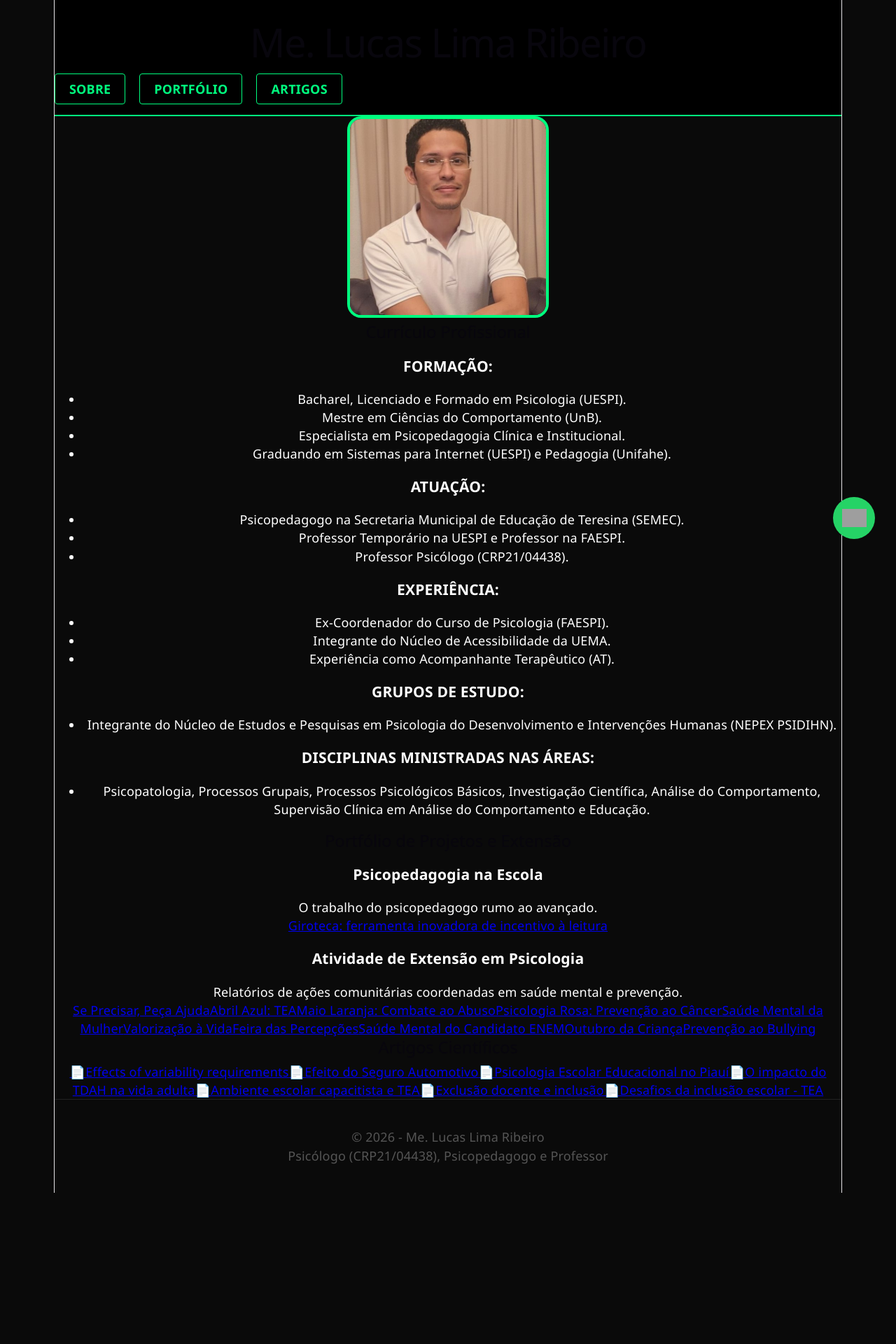
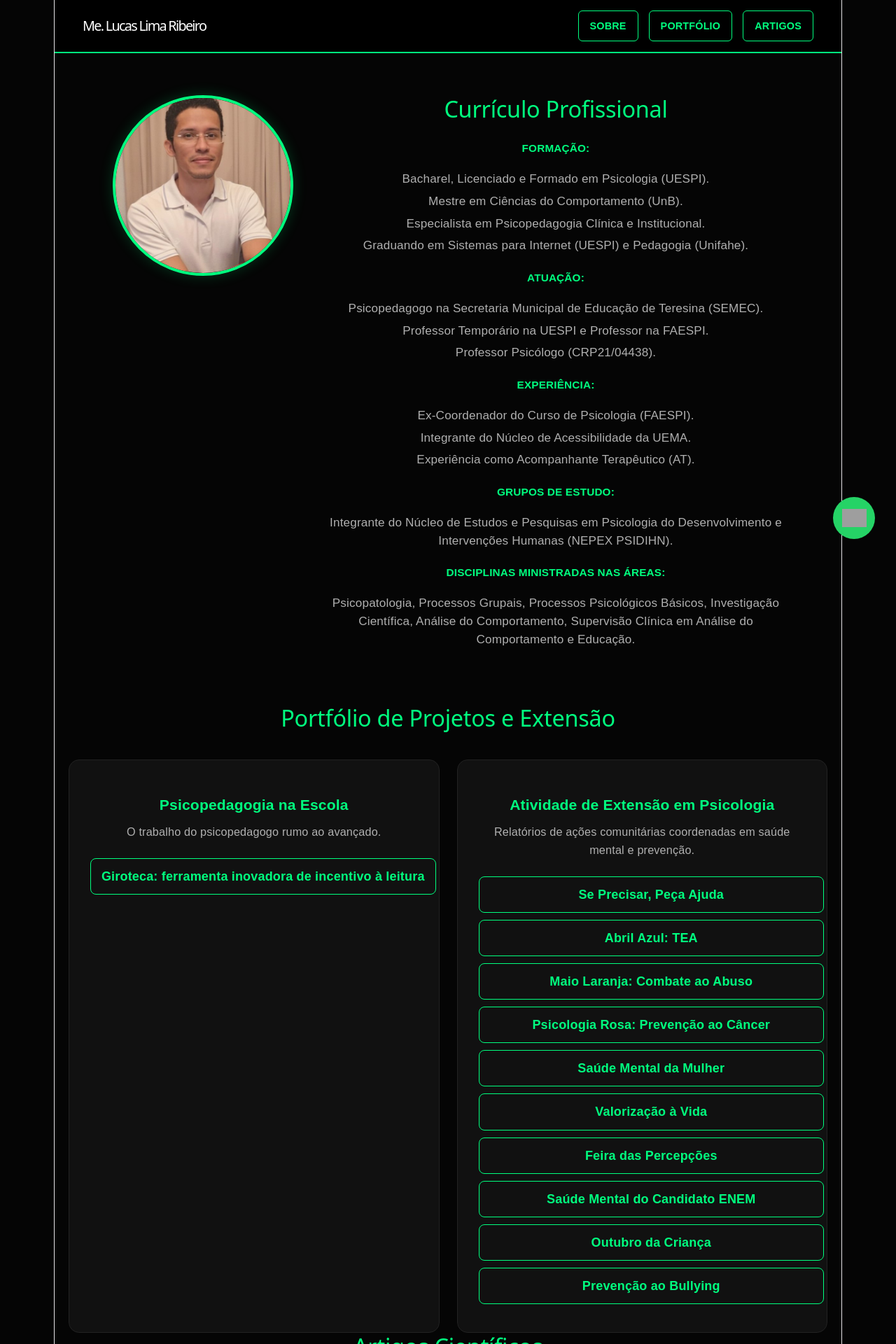
Before and after one commit to psilucaslima/portfolio-react, a React (Vite) app: page / in a window 1280 px wide. Shown: the top 1920 px of the page at 70% size. Before the commit the page ends 1704 px from the top, so only its background shows below. Built offline with nearby package versions, Linux system fonts and the light colour scheme; grey boxes are pictures that could not be loaded.

Commit message:
Update App.css

```diff
--- a/src/App.css
+++ b/src/App.css
@@ -1,96 +1,77 @@
 :root {
-  --green: #00FF7F;
-  --bg: #0a0a0a;
-  --bg-alt: #121212;
-  --text: #ffffff;
-  --text-dim: #b0b0b0;
+  --primary: #00FF7F;
+  --bg-dark: #050505;
+  --bg-card: #111111;
+  --text-main: #ffffff;
+  --text-muted: #b0b0b0;
 }
 
-body {
-  margin: 0; background-color: var(--bg); color: var(--text);
-  font-family: 'Segoe UI', sans-serif; overflow-x: hidden;
-}
+html { scroll-behavior: smooth; scroll-padding-top: 100px; }
+body { margin: 0; background-color: var(--bg-dark); color: var(--text-main); font-family: sans-serif; }
 
-/* NAVBAR EXPANDIDA */
+.container { max-width: 1100px; margin: 0 auto; padding: 0 20px; }
+
+/* NAVBAR */
 .navbar {
   position: sticky; top: 0; background: rgba(0,0,0,0.95);
-  border-bottom: 2px solid var(--green); z-index: 1000; padding: 15px 0;
+  border-bottom: 2px solid var(--primary); z-index: 1000; padding: 15px 0;
 }
-.nav-container-full {
-  display: flex; justify-content: space-between; align-items: center;
-  padding: 0 5%; /* Expandido para as bordas */
+.nav-container {
+  display: flex; justify-content: space-between; align-items: center; padding: 0 40px;
 }
-.nav-menu { display: flex; gap: 20px; }
+.navbar h1 { font-size: 1.1rem; margin: 0; color: white; }
+.nav-menu { display: flex; gap: 15px; }
 .nav-menu a {
-  text-decoration: none; color: var(--green); font-weight: bold;
-  padding: 8px 20px; border: 1px solid var(--green); border-radius: 4px; transition: 0.3s;
+  text-decoration: none; color: var(--primary); font-size: 0.8rem; font-weight: bold;
+  padding: 8px 16px; border: 1px solid var(--primary); border-radius: 6px; transition: 0.3s;
 }
-.nav-menu a:hover { background: var(--green); color: #000; }
+.nav-menu a:hover { background: var(--primary); color: #000; }
 
-/* SEÇÕES QUE OCUPAM A TELA */
-.section-expanded { padding: 80px 5%; border-bottom: 1px solid #222; }
-.bg-darker { background-color: #050505; }
-.content-wrapper { width: 100%; margin: 0 auto; }
+/* HERO SECTION */
+.hero-section { padding: 60px 0; }
+.hero-content {
+  display: flex; gap: 50px; align-items: flex-start; justify-content: center; flex-wrap: wrap;
+}
+.hero-img {
+  width: 250px; height: 250px; border-radius: 50% !important; object-fit: cover;
+  border: 4px solid var(--primary); box-shadow: 0 0 20px rgba(0,255,127,0.2);
+}
+.hero-text { flex: 1; min-width: 320px; max-width: 650px; }
+.section-title { font-size: 1.8rem; color: var(--primary); margin-bottom: 25px; }
+.section-title.central { text-align: center; margin-bottom: 40px; }
 
-/* LAYOUT DO TOPO */
-.hero-layout { display: flex; gap: 60px; align-items: flex-start; }
-.hero-img {
-  width: 280px; height: 280px; border-radius: 20px;
-  border: 4px solid var(--green); object-fit: cover;
+.cv-block { margin-bottom: 20px; }
+.cv-block h3 { font-size: 0.85rem; color: var(--primary); margin-bottom: 8px; font-weight: bold; }
+.cv-block ul { list-style: none; padding: 0; }
+.cv-block li { margin-bottom: 6px; color: var(--text-muted); font-size: 0.95rem; line-height: 1.5; }
+
+/* PROJECTS GRID */
+.projects-grid { display: grid; grid-template-columns: repeat(auto-fit, minmax(320px, 1fr)); gap: 25px; }
+.project-card { background: var(--bg-card); padding: 30px; border-radius: 15px; border: 1px solid #222; }
+.project-card h3 { color: var(--primary); margin-bottom: 12px; }
+.project-card p { color: var(--text-muted); font-size: 0.9rem; margin-bottom: 25px; }
+
+.btn-action {
+  display: block; width: 100%; padding: 12px; text-align: center; border: 1px solid var(--primary);
+  color: var(--primary); text-decoration: none; border-radius: 8px; font-weight: bold; margin-bottom: 10px; transition: 0.3s;
 }
-.hero-info-side { flex: 1; }
-.cv-grid { display: grid; grid-template-columns: 1fr 1fr; gap: 30px; margin-top: 20px; }
+.btn-action:hover { background: var(--primary); color: #000; }
 
-.title-green { color: var(--green); text-transform: uppercase; margin-bottom: 20px; }
-.title-green.central { text-align: center; }
-
-.cv-item h3 { font-size: 0.9rem; color: var(--green); margin-bottom: 10px; opacity: 0.8; }
-.cv-item ul { list-style: none; padding: 0; margin: 0; }
-.cv-item li { color: var(--text-dim); margin-bottom: 8px; font-size: 0.95rem; line-height: 1.4; }
-.disciplinas-text { color: var(--text-dim); font-size: 0.9rem; line-height: 1.6; text-align: justify; }
-
-/* PSICOPEDAGOGIA DESTAQUE */
-.full-width-card {
-  background: var(--bg-alt); padding: 40px; border-radius: 15px;
-  text-align: center; margin-bottom: 60px; border: 1px solid #222;
+/* ARTICLES */
+.articles-list { display: flex; flex-direction: column; gap: 12px; max-width: 800px; margin: 0 auto; }
+.article-item {
+  display: flex; align-items: center; gap: 15px; padding: 15px; background: #111;
+  border-radius: 10px; text-decoration: none; border: 1px solid #222; transition: 0.3s;
 }
-
-/* LADO A LADO: EXTENSÃO E ARTIGOS */
-.split-layout { display: flex; gap: 40px; }
-.split-column { flex: 1; min-width: 300px; }
-
-.extension-list { display: grid; grid-template-columns: 1fr 1fr; gap: 10px; }
-.extension-item {
-  background: transparent; border: 1px solid #333; color: var(--text-dim);
-  padding: 12px; text-decoration: none; border-radius: 6px; font-size: 0.85rem; transition: 0.3s;
-}
-.extension-item:hover { border-color: var(--green); color: var(--green); }
-
-.articles-column { display: flex; flex-direction: column; gap: 12px; }
-.article-box {
-  background: #1a1a1a; padding: 15px; border-radius: 8px; text-decoration: none;
-  color: white; border-left: 4px solid var(--green); transition: 0.3s;
-}
-.article-box:hover { background: #222; transform: translateX(10px); }
-
-.btn-main {
-  display: inline-block; padding: 15px 30px; background: var(--green);
-  color: #000; text-decoration: none; font-weight: bold; border-radius: 8px; margin-top: 20px;
-}
+.article-item:hover { border-color: var(--primary); transform: translateX(10px); }
+.article-name { color: white; font-size: 0.95rem; }
 
 /* WHATSAPP FLOAT */
 .whatsapp-link {
-  position: fixed; bottom: 30px; right: 30px; background: #25d366;
-  width: 60px; height: 60px; border-radius: 50%; display: flex;
-  align-items: center; justify-content: center; z-index: 2000;
+  position: fixed; bottom: 30px; right: 30px; background: #25d366; width: 60px; height: 60px;
+  border-radius: 50%; display: flex; align-items: center; justify-content: center; z-index: 2000; transition: 0.3s;
 }
 .whatsapp-link img { width: 35px; }
+.whatsapp-link:hover { transform: scale(1.1); }
 
-footer { padding: 40px; text-align: center; border-top: 1px solid #222; color: #555; }
-
-/* RESPONSIVIDADE */
-@media (max-width: 1000px) {
-  .hero-layout, .split-layout { flex-direction: column; }
-  .cv-grid, .extension-list { grid-template-columns: 1fr; }
-  .hero-image-side { width: 100%; text-align: center; }
-}
+footer { padding: 50px 0; text-align: center; opacity: 0.6; font-size: 0.8rem; }
```
